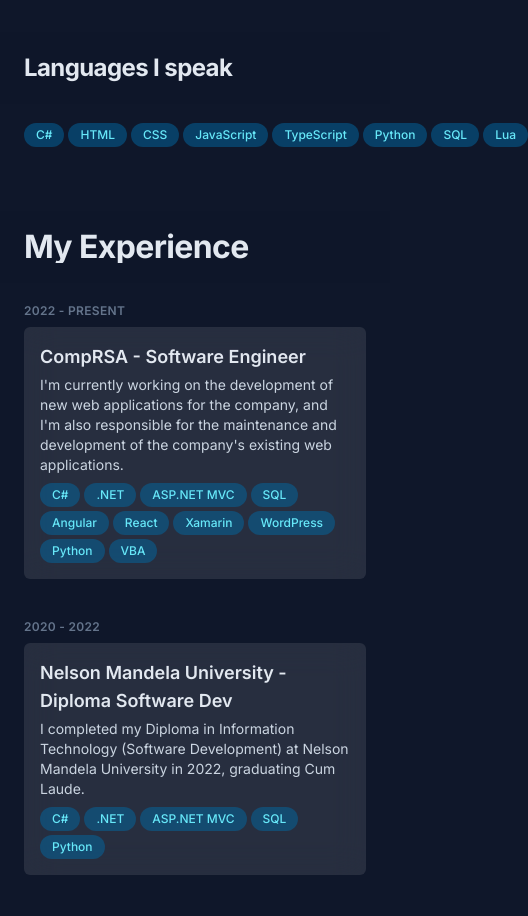
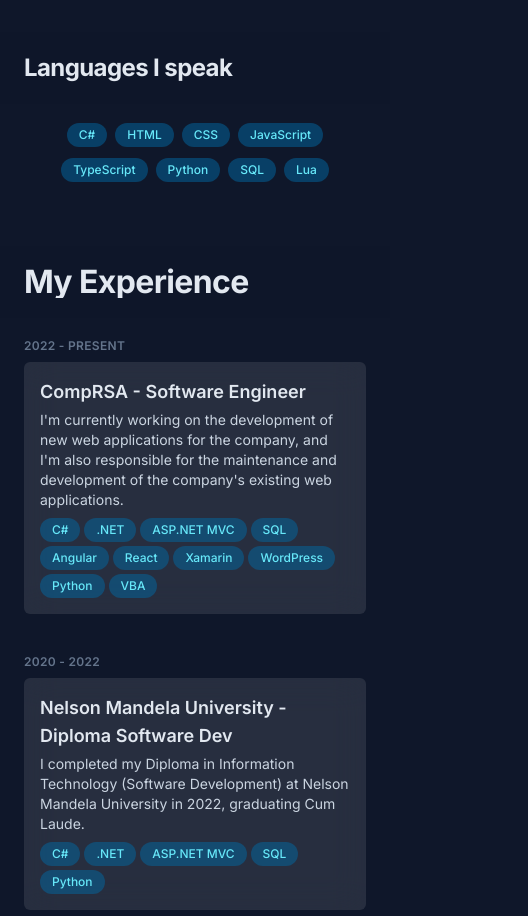
Before and after one commit to biandrestreso/portfolio, a Next.js app: page / in a window 390 px wide. Shown: the part 860-1776 px from the top of the page, 528 px wide, since content can reach past the window. Built offline with nearby package versions, Linux system fonts and the light colour scheme.

Commit message:
Fix responsiveness

```diff
--- a/app/components/home/languages.tsx
+++ b/app/components/home/languages.tsx
@@ -18,7 +18,7 @@ export default function Languages() {
         </h2>
       </div>
       <div>
-        <ul className="flex items-center gap-1 lg:gap-2">
+        <ul className="flex flex-wrap gap-2 justify-center">
           {programmingLanguages.map((language) => (
             <li key={language}>
               <div className="inline-flex items-center px-3 py-1 rounded-full text-xs font-medium bg-sky-700/50 text-cyan-300">
```
